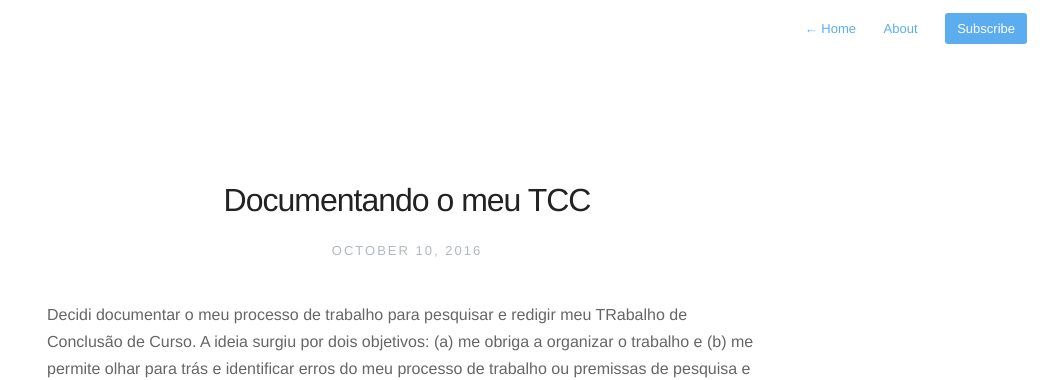
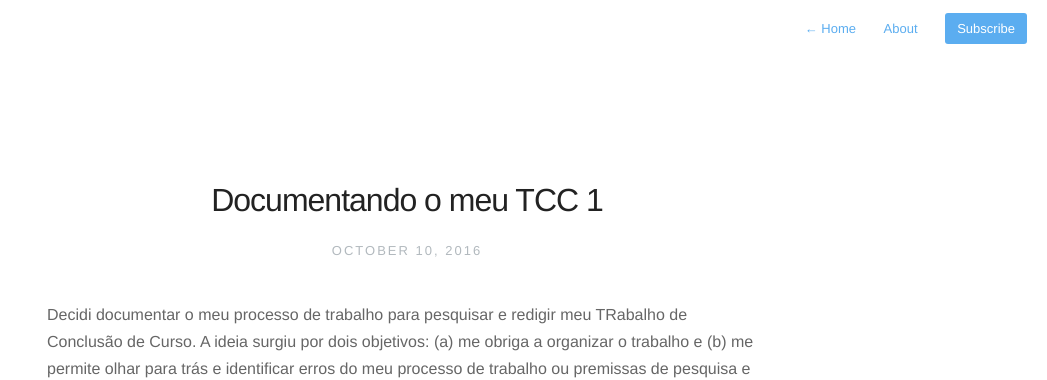
Before and after one commit to wramalho/wramalho.github.io, a Jekyll site: the page built from _posts/2016-10-10-documentando_o_meu_TCC_1.md, in a window 1280 px wide. Shown: the top 380 px of the page, without its empty margins (233-1280 px from the left). Built offline with Jekyll 4.4.1, drawn with Linux system fonts in a browser that asks for light colours.

Commit message:
#9
teste com o novo post

```diff
--- a/_posts/2016-10-10-documentando_o_meu_TCC_1.md
+++ b/_posts/2016-10-10-documentando_o_meu_TCC_1.md
@@ -1,6 +1,6 @@
 ---
 layout: post
-title: Documentando o meu TCC #1
+title: Documentando o meu TCC 1
 ---
 
 
```
